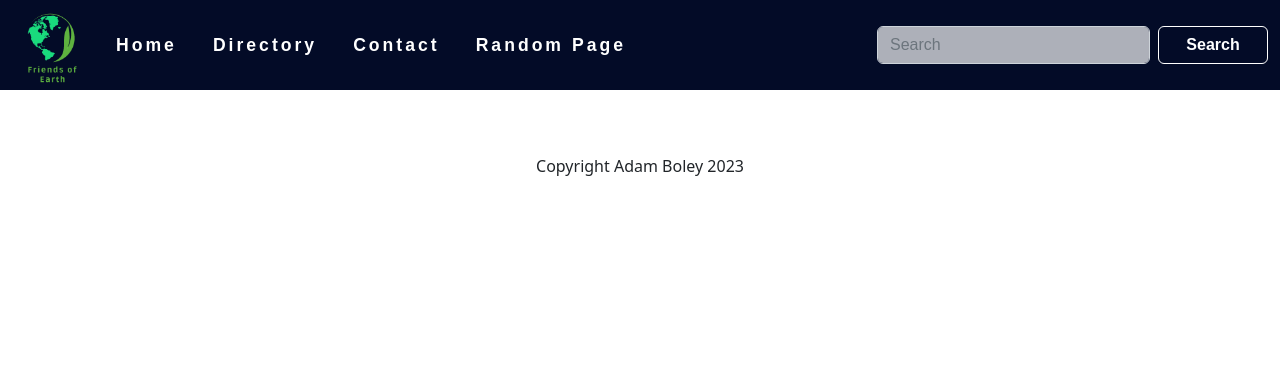
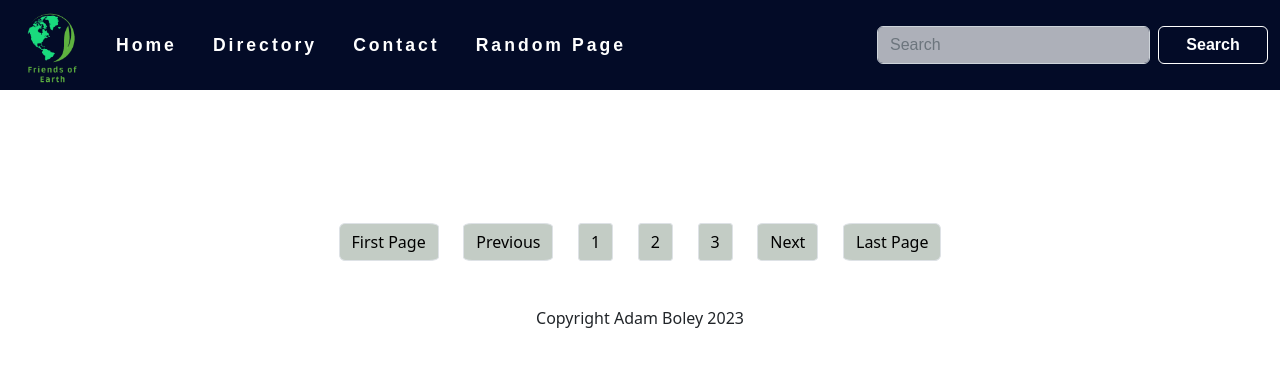
Before and after one commit to lpewton/Feb-2023-Hackathon, a Django app: page /all/ in a window 1280 px wide. Shown: the top 367 px of the page. Run offline with Django 3.2, Linux system fonts and the light colour scheme; data that the repository does not hold is empty; some web fonts are replaced.

Commit message:
Style ngo_directory.html

```diff
--- a/static/css/style.css
+++ b/static/css/style.css
@@ -174,3 +174,77 @@ body {
     max-width: 50%;
     margin: 0 auto
 }
+
+/*Directory*/
+
+.ngo-card {
+    background-color: #c3ccc5;
+    width: 18rem;
+    text-align: center;
+    padding: 0;
+    border-radius: 0%;
+}
+
+.card-container {
+    display: flex;
+    justify-content: space-around;
+}
+
+.card-container-top {
+    margin-bottom: 4.5rem;
+}
+
+.ngo-card-name {
+    font-size: x-large;
+}
+
+.ngo-card-img {
+    width: 100%;
+}
+
+.ngo-card-link {
+    color: #429534;
+}
+
+.directory-pag {
+    margin-top: 4.5rem;
+}
+
+.directory-pag-itm {
+    margin: 1%;
+}
+
+.directory-pag-a {
+    background-color: #c3ccc5;
+    border-radius: 10%;
+    color: black;
+}
+
+.directory-pag-a:hover {
+    background-color: #429534;
+    color: black;
+}
+
+/*Responsiveness*/
+
+@media  screen and (max-width: 850px) {
+    .ngo-card {
+        width: 14rem;
+        font-size: small;
+    }
+}
+
+@media screen and (max-width: 450px) {
+    .ngo-card {
+        margin-bottom: 2rem;
+        width: 18rem;
+    }
+
+    .card-container-top {
+        margin-bottom: 0;
+    }
+
+    .directory-pag-a {
+        font-size: xx-small;
+    }
+}
--- a/templates/ngo_directory.html
+++ b/templates/ngo_directory.html
@@ -4,29 +4,37 @@
 
 {% block content %}
 
-<!-- stuff goes here -->
 <div class="container">
-    <div class="row mt-5">
+    <div class="row mt-5 card-container card-container-top">
         {% for ngo in object_list %}
-            <div class="col-12 col-xl-4">
-                <div class="card">
-                    <a href="{% url 'ngo_single' ngo.pk %}" class="">
-                        <div class="card-text">
-                            <p>{{ngo.name}}</p>
-                        </div>
-                    </a>
-                </div>
+        <div class="card ngo-card">
+            <img src="../static/project-img/world-day-img.jpg" class="card-img-top ngo-card-img" alt="...">
+            <div class="card-body">
+                <h5 class="card-title ngo-card-name">{{ngo.name}}</h5>
+                <p class="card-text">purpose: {{ ngo.purpose }}}</p>
+                <a href="{{ ngo.website }}" class="ngo-card-link">{{ ngo.website }}</a>
             </div>
+        </div>
         {% if forloop.counter|divisibleby:3 %}
-        </div>
-        <div class="row">
-
+    </div>
+    <div class="row card-container">
         {% endif %}
 
         {% endfor %}
     </div>
 
-    <!-- Will need pagination code here as well -->
 </div>
 
+<nav aria-label="Page navigation example">
+    <ul class="pagination justify-content-center directory-pag">
+        <li class="page-item directory-pag-itm"><a class="page-link directory-pag-a" href="#">First Page</a></li>
+        <li class="page-item directory-pag-itm"><a class="page-link directory-pag-a" href="#">Previous</a></li>
+        <li class="page-item directory-pag-itm"><a class="page-link directory-pag-a" href="#">1</a></li>
+        <li class="page-item directory-pag-itm"><a class="page-link directory-pag-a" href="#">2</a></li>
+        <li class="page-item directory-pag-itm"><a class="page-link directory-pag-a" href="#">3</a></li>
+        <li class="page-item directory-pag-itm"><a class="page-link directory-pag-a" href="#">Next</a></li>
+        <li class="page-item directory-pag-itm"><a class="page-link directory-pag-a" href="#">Last Page</a></li>
+    </ul>
+  </nav>
+
 {% endblock %}
```
